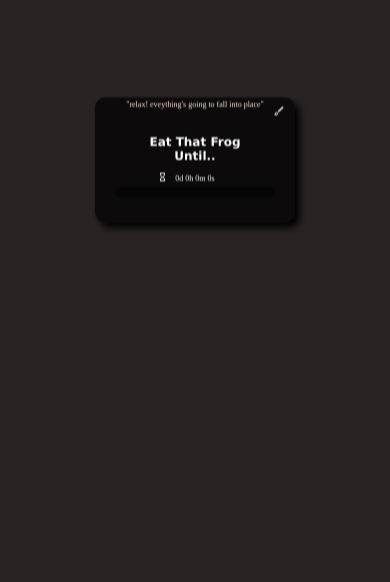
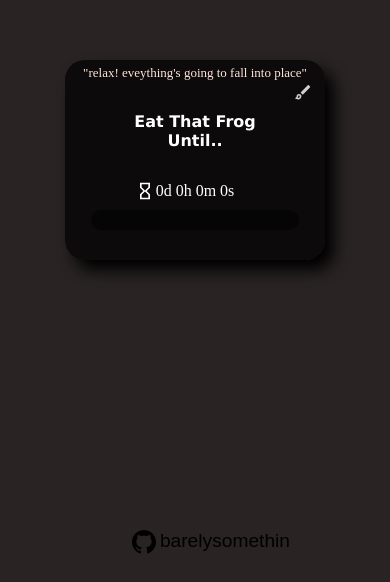
Before and after one commit to barelysomethin/time-until, a React (Vite) app: page / in a window 390 px wide. Shown: the part 262-844 px from the top of the page. Built offline with nearby package versions, Linux system fonts and the light colour scheme.

Commit message:
added the responsiveness for the phone screens

```diff
--- a/src/App.css
+++ b/src/App.css
@@ -13,8 +13,7 @@ body {
   background-color: #292323;
   background-size: cover;
   background-position: center;
-  /* background-color: #4158D0;
-background-image: linear-gradient(43deg, #4158D0 0%, #C850C0 46%, #FFCC70 100%); */
+
 
 }
 
@@ -167,7 +166,7 @@ border-bottom: 2px solid black;
 }
 
 .span {
-  color: #ffdfd1;
+  color: #faf5f2;
   margin-top: -20px;
   position: absolute;
   left: 80px;
@@ -200,13 +199,128 @@ fill: white;
 }
 
 @media(max-width:768px){
-  .container{transform: scale(0.8);
+  .container{
+
+    width: 260px;
+    height: 200px;
+
     }
 
-}
+    .goalName{
+      margin-top: 5px;
+      color: #ffffff;
+      font-family: Verdana, Tahoma, sans-serif;
+      position: absolute;
+      bottom: 110px;
+      left: 65px;
+     overflow: hidden;
+      max-width: 50%;
+      max-height: 35%;
+     font-size: medium;
+      word-wrap: normal;
+      overflow-wrap: normal;
+      white-space: normal;
+      text-align: center;
+
+    }
+    .customdiv{
+      font-size: small;
+    }
+
+    .editButton{
+      position: absolute;
+      top: 20px;
+      right: 10px;
+      background-color: transparent;
+      border: none;
+      cursor: pointer;
+      color: blanchedalmond;
+      opacity: 80%;
+      transform: scale(0.8);
+    }
 
 
-@media (max-width: 600px) {
+
+    .editButton:hover {
+      opacity: 100%;
+
+    }
+
+    .hourglass{
+      position: absolute;
+      fill: rgb(255, 255, 255);
+      bottom: -7px;
+      left: 70px;
+    }
+
+    .progressbarback {
+
+      width: 80%;
+      margin: 0 auto;
+      background-color: rgba(0, 0, 0, 0.5);
+      height: 20px;
+      border-radius: 20px;
+      bottom: 30px;
+      left: 0;
+      right: 0;
+    }
+
+    .progressBar {
+      background-color: #ffdfd1;
+      height: 18.5px;
+      border-radius: 20px;
+      margin-top: 0.5px;
+    }
+
+    .timeLeft {
+      color: rgb(255, 255, 255);
+      position: absolute;
+      bottom: 60px;
+      left: 0;
+      right: 0;
+    }
+
+    .inputGoalname{
+      margin-top: 30px;
+    }
+    .inputGoaldate{
+ left: 30px;
+ margin-top: 30px;
+    }
+   .span{
+    bottom: 20px;
+    left: 18px;
+   }
+     .enddate{
+      bottom: 18px;
+      left: 110px;
+     }
+     .author{
+      color: rgb(0, 0, 0);
+      position: absolute;
+      bottom: 30px;
+      right: 100px;
+      text-decoration: none;
+      font-size: larger;
+      font-weight: 400;
+      font-family: Arial, Helvetica, sans-serif ;
+    }
+    .author:hover{
+      color: rgb(255, 255, 255);
+    fill: white;
+
+    }
+    .author svg{
+      position: absolute;
+      bottom: -2px;
+      left: -28px;
+    }
+    }
+
+
+
+
+/* @media (max-width: 600px) {
   .author{
       display: none;
   }
@@ -222,4 +336,4 @@ fill: white;
 }
 @media(max-width:300px){
   .container{transform: scale(0.4);}
-}
+} */
--- a/src/App.jsx
+++ b/src/App.jsx
@@ -19,7 +19,7 @@ const Countdown = () => {
   let totaltime = 0;
   let progressWidth = 0;
 
-  if (endtime) {
+  if (endtime && endtime.getTime()>starttime.getTime()) {
     timeremaining = new Date(endtime).getTime() - currenttime.getTime();
     totaltime = new Date(endtime).getTime() - starttime.getTime();
     progressWidth = (timeremaining / totaltime) * 100;
```
